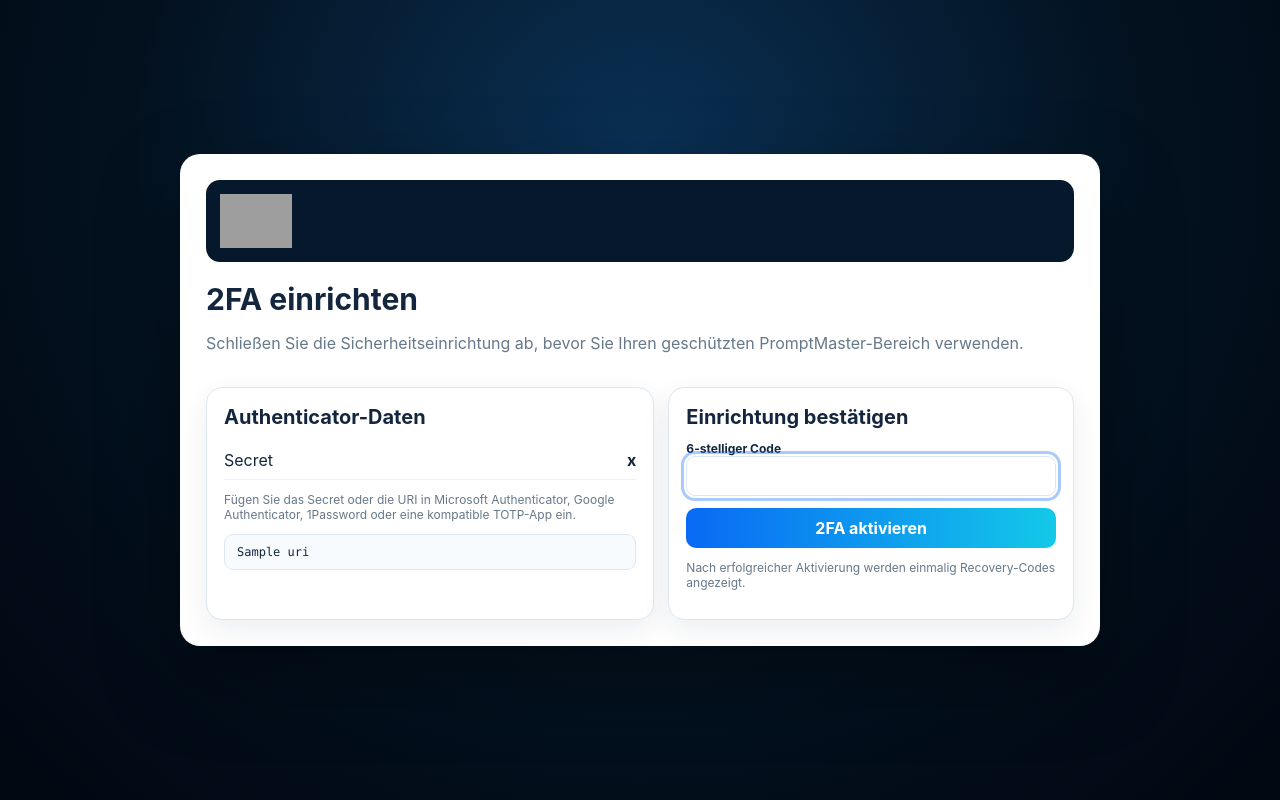
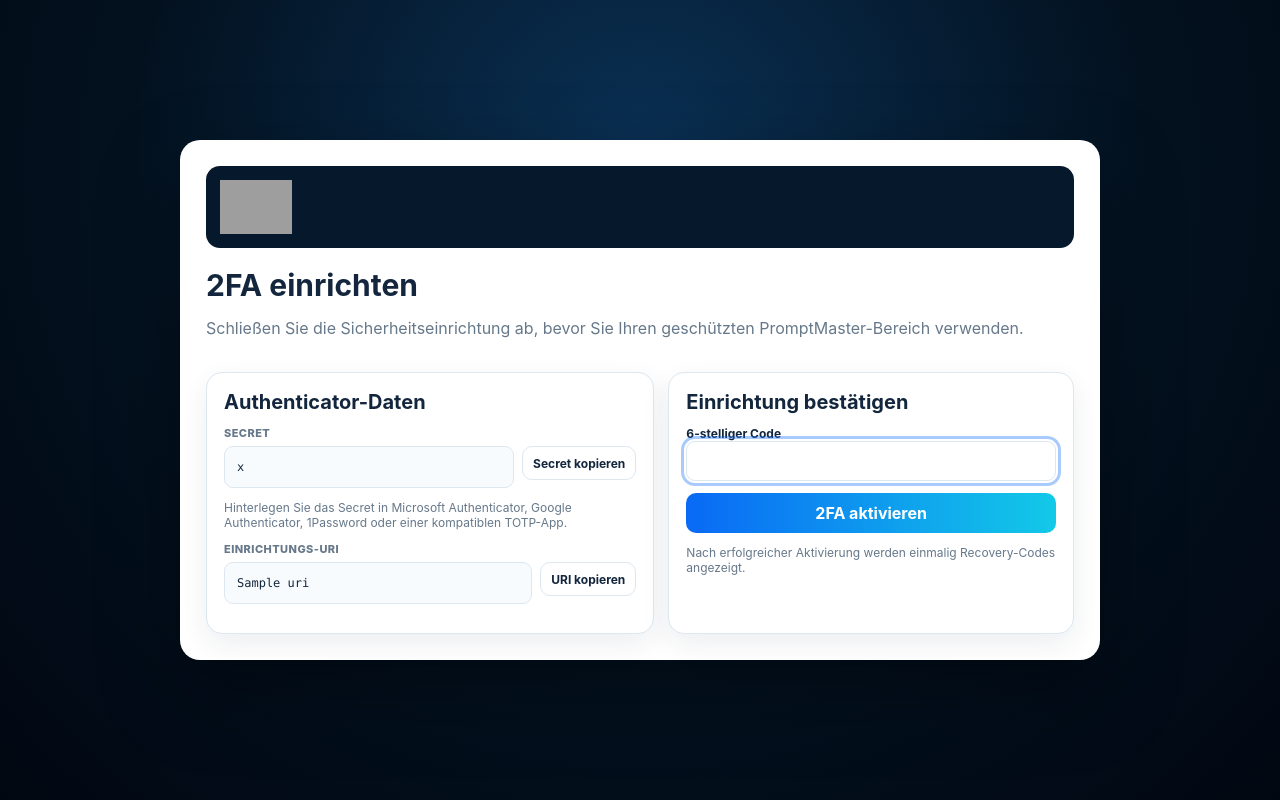
Before and after one commit to deckewandboden/prompmaster, a Django app: template backend/templates/auth/two_factor_setup.html in a window 1280 px wide. Run offline with Django 5.2, Linux system fonts and the light colour scheme; the template is opened without the code that fills it: most values are stand-ins (such as "Sample title", 1, 10 or a date in 2020); grey boxes are pictures that could not be loaded.

Commit message:
Polish 2FA setup and add copy controls

```diff
--- a/backend/templates/auth/two_factor_setup.html
+++ b/backend/templates/auth/two_factor_setup.html
@@ -1,6 +1,28 @@
 {% extends 'base.html' %}{% load static %}{% block title %}2FA einrichten · PromptMaster{% endblock %}{% block body %}
-<div class="login-wrap"><div class="login-card auth-wide"><div class="login-logo"><img src="{% static 'brand/promptmaster-logo-clean.svg' %}" width="239" height="47" alt="PromptMaster by netstyle"></div>
+<div class="login-wrap"><div class="login-card auth-wide"><div class="login-logo"><img src="{% static 'brand/promptmaster-logo-clean.svg' %}" alt="PromptMaster by netstyle"></div>
 <div class="page-head"><div><h1>2FA einrichten</h1><p class="sub">Schließen Sie die Sicherheitseinrichtung ab, bevor Sie Ihren geschützten PromptMaster-Bereich verwenden.</p></div></div>
-<div class="grid two auth-setup-grid"><div class="card"><h2>Authenticator-Daten</h2><div class="statusrow"><span>Secret</span><strong class="code-wrap">{{ secret }}</strong></div><p class="small muted">Fügen Sie das Secret oder die URI in Microsoft Authenticator, Google Authenticator, 1Password oder eine kompatible TOTP-App ein.</p><code class="auth-code">{{ uri }}</code></div>
-<div class="card"><h2>Einrichtung bestätigen</h2><form method="post" class="form">{% csrf_token %}<label>6-stelliger Code<input name="code" inputmode="numeric" pattern="[0-9]{6}" maxlength="6" autocomplete="one-time-code" required autofocus></label><button type="submit" class="btn primary">2FA aktivieren</button></form><p class="small muted mt-12">Nach erfolgreicher Aktivierung werden einmalig Recovery-Codes angezeigt.</p></div></div>
+<div class="grid two auth-setup-grid">
+  <div class="card">
+    <h2>Authenticator-Daten</h2>
+    <div class="auth-field-label">Secret</div>
+    <div class="auth-copy-row">
+      <code class="auth-code" id="totpSecret">{{ secret }}</code>
+      <button type="button" class="btn secondary sm" data-copy-target="#totpSecret">Secret kopieren</button>
+    </div>
+    <p class="small muted">Hinterlegen Sie das Secret in Microsoft Authenticator, Google Authenticator, 1Password oder einer kompatiblen TOTP-App.</p>
+    <div class="auth-field-label mt-14">Einrichtungs-URI</div>
+    <div class="auth-copy-row">
+      <code class="auth-code" id="totpUri">{{ uri }}</code>
+      <button type="button" class="btn secondary sm" data-copy-target="#totpUri">URI kopieren</button>
+    </div>
+  </div>
+  <div class="card">
+    <h2>Einrichtung bestätigen</h2>
+    <form method="post" class="form">{% csrf_token %}
+      <label>6-stelliger Code<input name="code" inputmode="numeric" pattern="[0-9]{6}" maxlength="6" autocomplete="one-time-code" required autofocus></label>
+      <button type="submit" class="btn primary">2FA aktivieren</button>
+    </form>
+    <p class="small muted mt-12">Nach erfolgreicher Aktivierung werden einmalig Recovery-Codes angezeigt.</p>
+  </div>
+</div>
 </div></div>{% endblock %}
```
